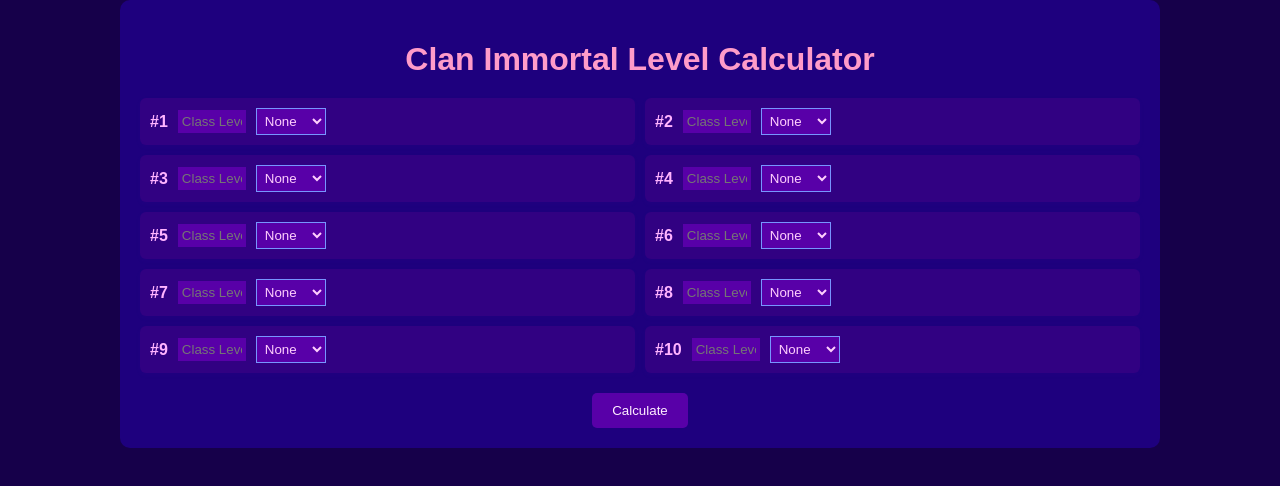
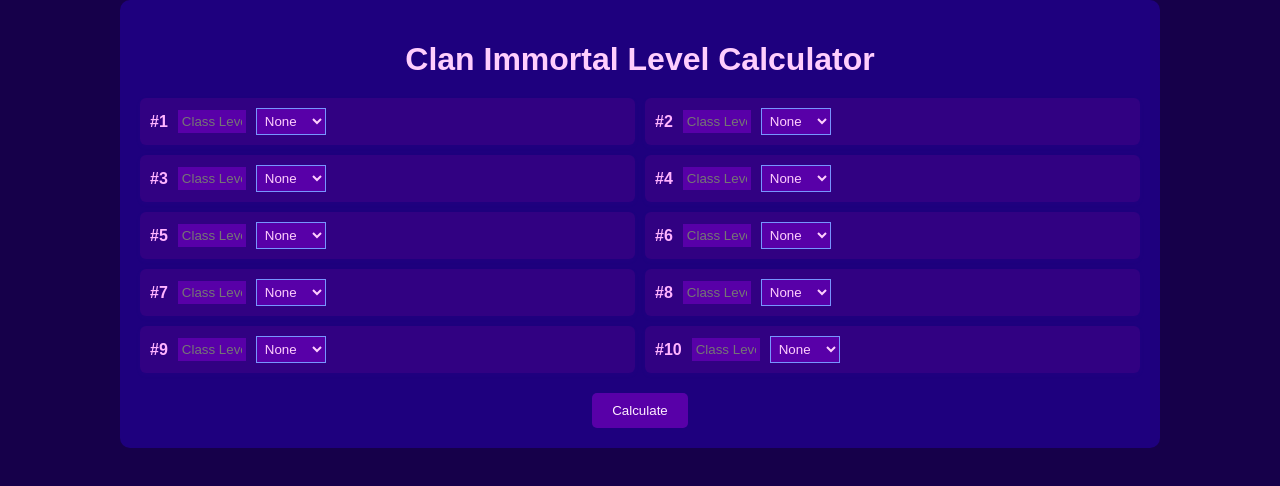
Before and after one commit to Mesa-bot/clan-calc, a React (Create React App) app: page / in a window 1280 px wide. Shown: the top 486 px of the page. Built offline with nearby package versions, Linux system fonts and the light colour scheme.

Commit message:
changed title colour

```diff
--- a/src/App.tsx
+++ b/src/App.tsx
@@ -95,7 +95,7 @@ export default function ClanCalculator() {
 
   return (
     <div style={{ padding: '20px', maxWidth: '1000px', margin: '0 auto', fontFamily: 'sans-serif', backgroundColor: '#1e007e', borderRadius: '10px' }}>
-      <h1 style={{ textAlign: 'center', marginBottom: '20px', color: '#ff9bc9' }}>Clan Immortal Level Calculator</h1>
+      <h1 style={{ textAlign: 'center', marginBottom: '20px', color: '#ffcefd' }}>Clan Immortal Level Calculator</h1>
 
       <div style={{ display: 'grid', gridTemplateColumns: '1fr 1fr', gap: '10px' }}>
         {players.map((player, index) => (
```
